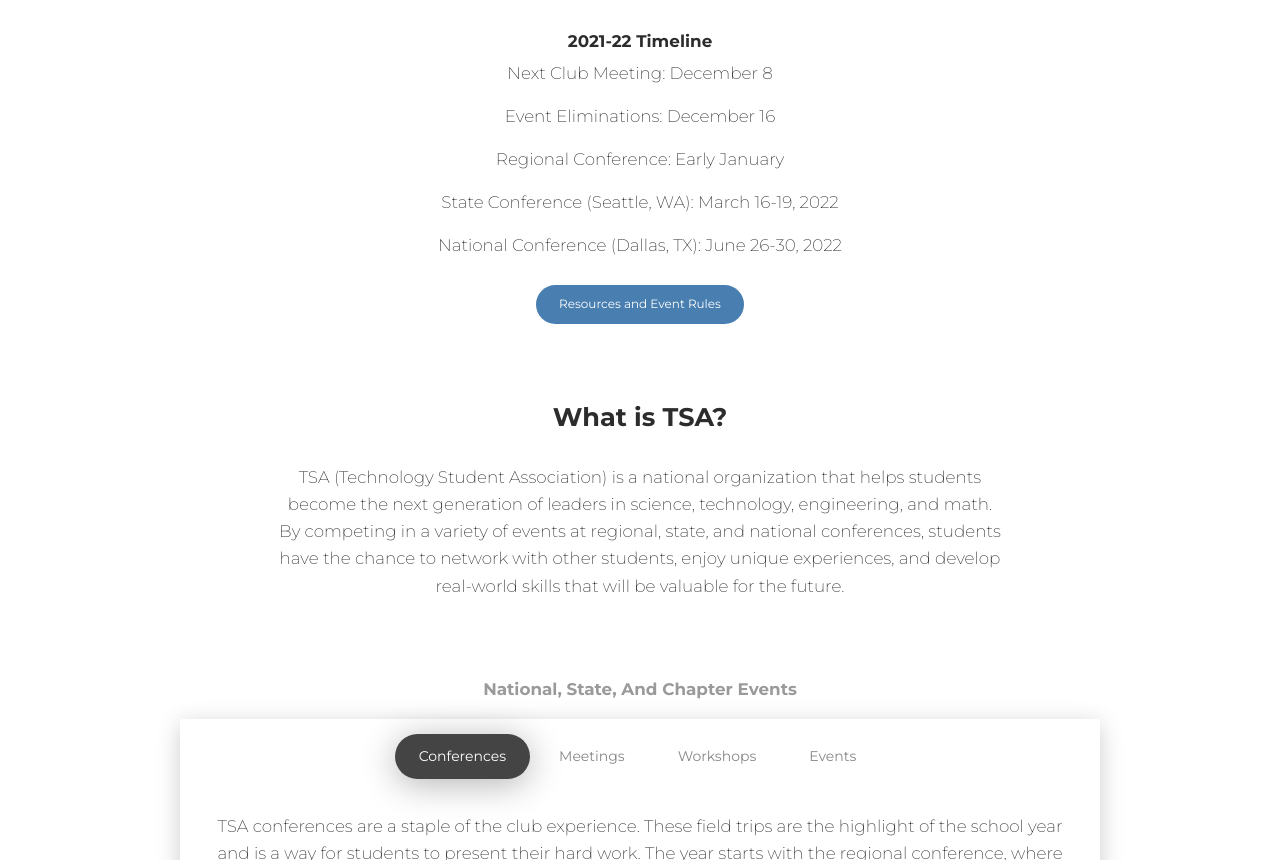
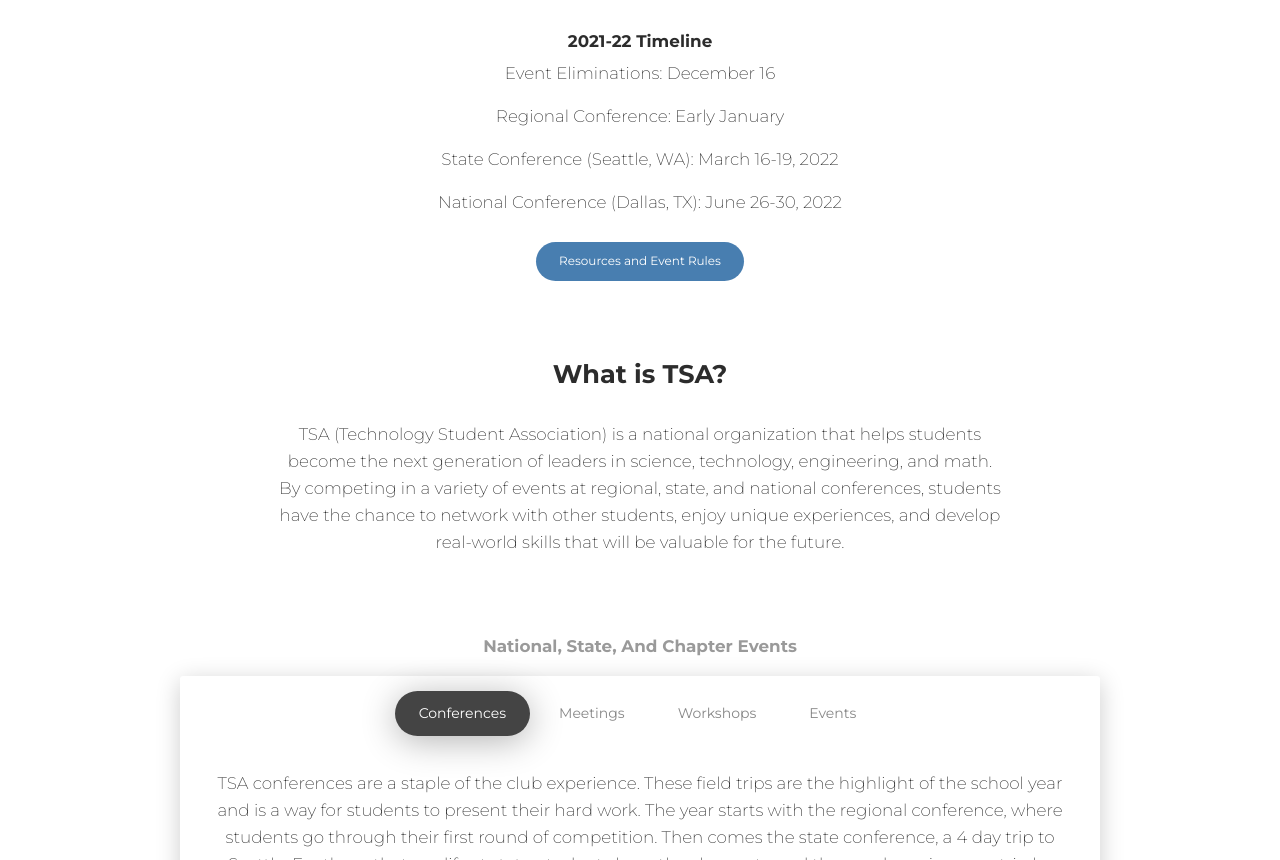
Before and after one commit to siddharth-saraf/InglemoorTSA, a plain HTML site: page index.html in a window 1280 px wide. Shown: the part 1188-2048 px from the top of the page. Drawn offline with Linux system fonts and the light colour scheme.

Commit message:
Removed the date for an old meeting on the home page

```diff
--- a/index.html
+++ b/index.html
@@ -127,7 +127,6 @@
         <h2 class="title" style = "margin-bottom: 5px;">Welcome to Inglemoor TSA.</h2>
         <p class = "title">Make sure to sign up for your events and start working on them. Reach out to us if you still need a mentor. Sign up for updates on our Remind (text @ihstsa22 to 81010.)</p>
         <p class="title" style = "margin-bottom: 5px;">2021-22 Timeline</p>
-        <p>Next Club Meeting: December 8</p>
         <p>Event Eliminations: December 16</p>
         <p>Regional Conference: Early January</p>
         <p>State Conference (Seattle, WA): March 16-19, 2022</p>
```
